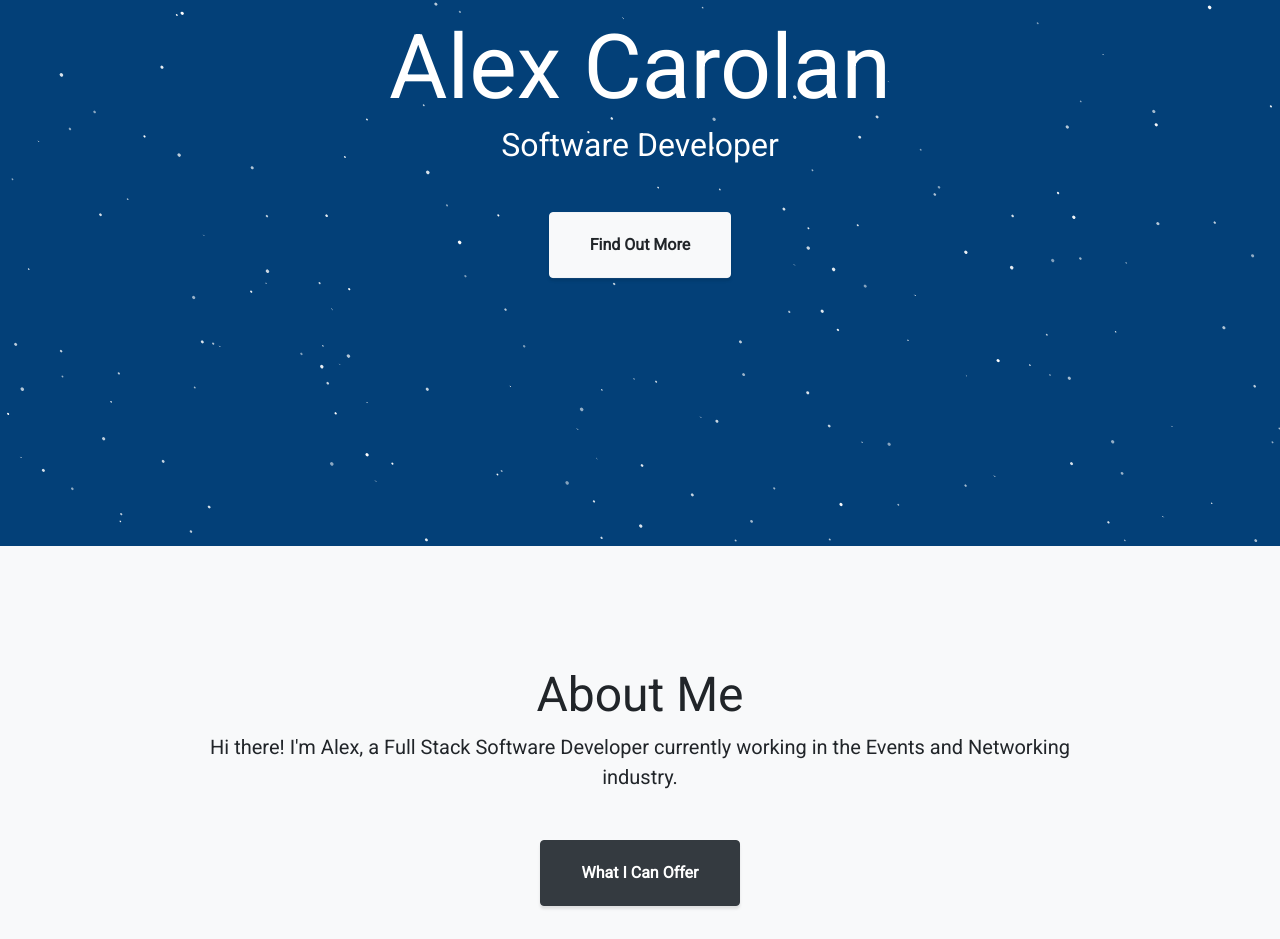
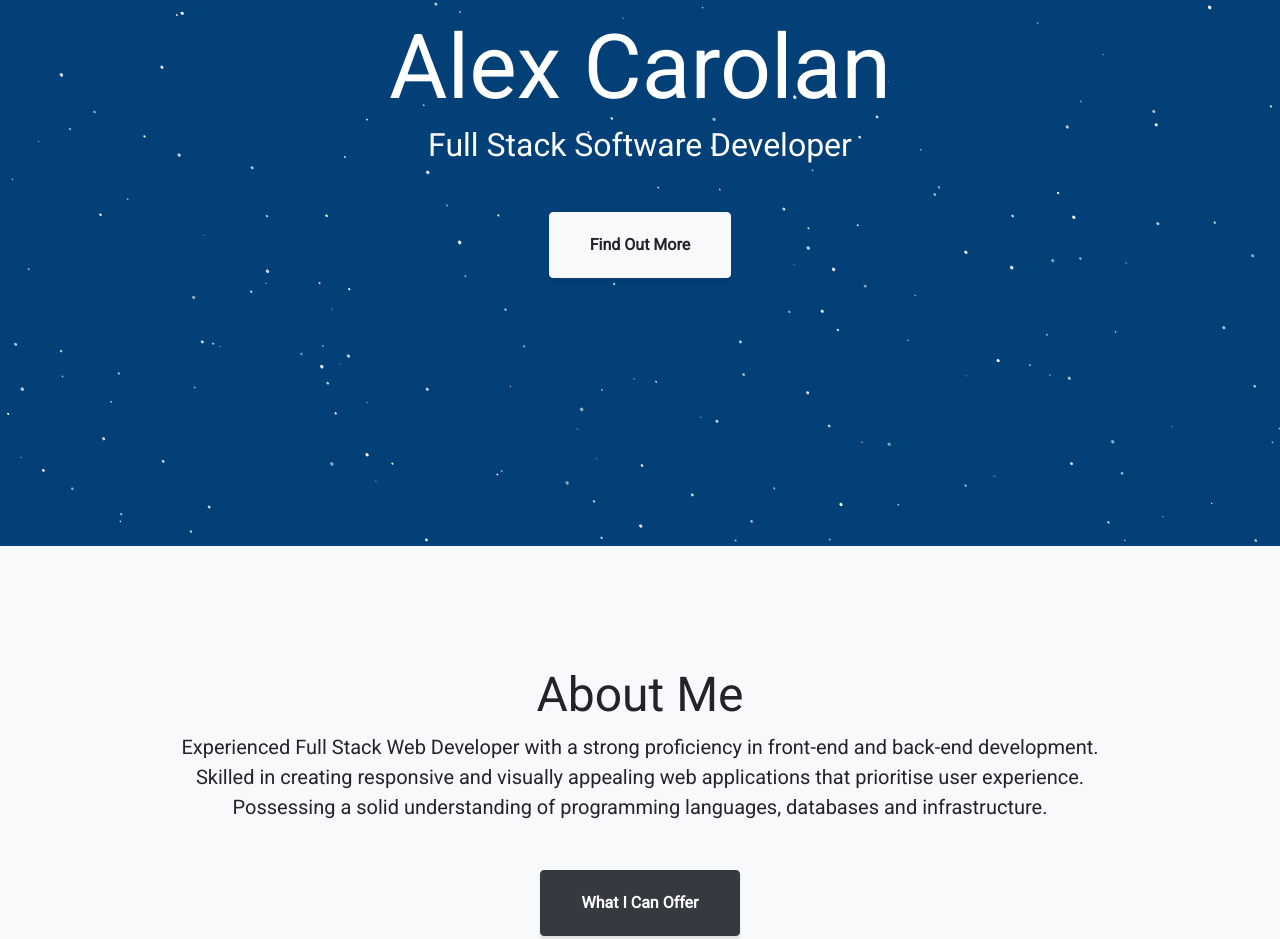
Before and after one commit to AlexCarolan/AlexCarolan.github.io, a plain HTML site: page index.html in a window 1280 px wide. Shown: the part 254-1193 px from the top of the page. Drawn offline with Linux system fonts and the light colour scheme; animation ran at ten frames a second.

Commit message:
updated description

```diff
--- a/index.html
+++ b/index.html
@@ -68,7 +68,7 @@
       <div class="header">
         <div class="container text-center my-auto text-white" id="header-items">
           <h1 class="mb-1">Alex Carolan</h1>
-          <h3 class="mb-5">Software Developer</h3>
+          <h3 class="mb-5">Full Stack Software Developer</h3>
           <a class="btn btn-light btn-xl js-scroll-trigger" href="#about">Find Out More</a>
       </div>
     </div>
@@ -81,7 +81,7 @@
       <div class="row">
         <div class="col-lg-10 mx-auto">
           <h2 class="header-title">About Me</h2>
-            <p class="lead mb-5">Hi there! I'm Alex, a Full Stack Software Developer currently working in the Events and Networking industry.</p>
+            <p class="lead mb-5">Experienced Full Stack Web Developer with a strong proficiency in front-end and back-end development. Skilled in creating responsive and visually appealing web applications that prioritise user experience. Possessing a solid understanding of programming languages, databases and infrastructure.</p>
           <a class="btn btn-dark btn-xl js-scroll-trigger" href="#services">What I Can Offer</a>
         </div>
       </div>
```
